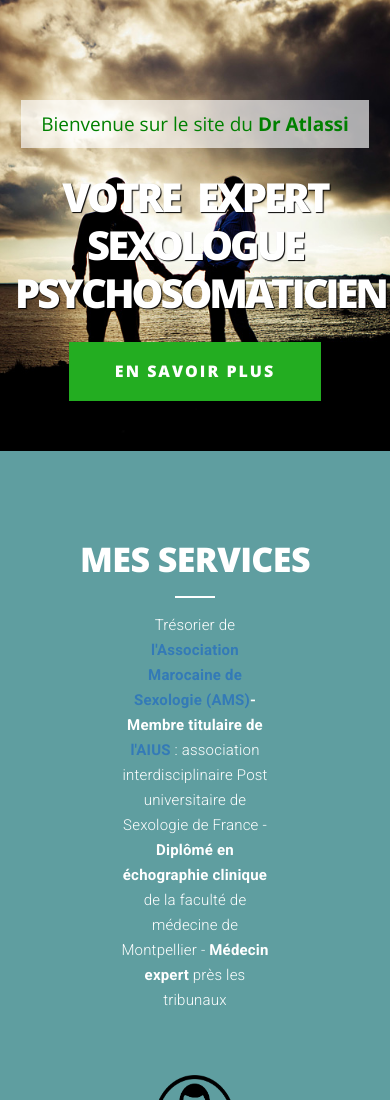
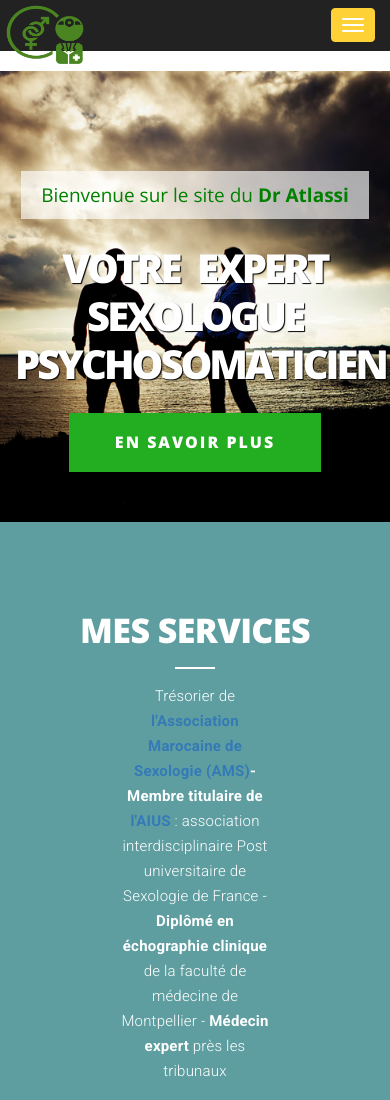
Before and after one commit to oussamatlassi/dratlassi, a plain HTML site: page index.html in a window 390 px wide. Shown: the top 1100 px of the page. Drawn offline with nearby package versions, Linux system fonts and the light colour scheme.

Commit message:
Update style.css

```diff
--- a/css/style.css
+++ b/css/style.css
@@ -204,10 +204,13 @@ section ul li:before {
 		margin-top: 1px;
 	}
 }
-@media screen and (max-width: 450px) {
+@media screen and (max-width: 680px) {
 	.navbar
 	{
-		display:none;
+		width: 100%;
+		    height: 100%;
+		    position: relative;
+		    min-height: 50px;
 		}
 		}
 
```
